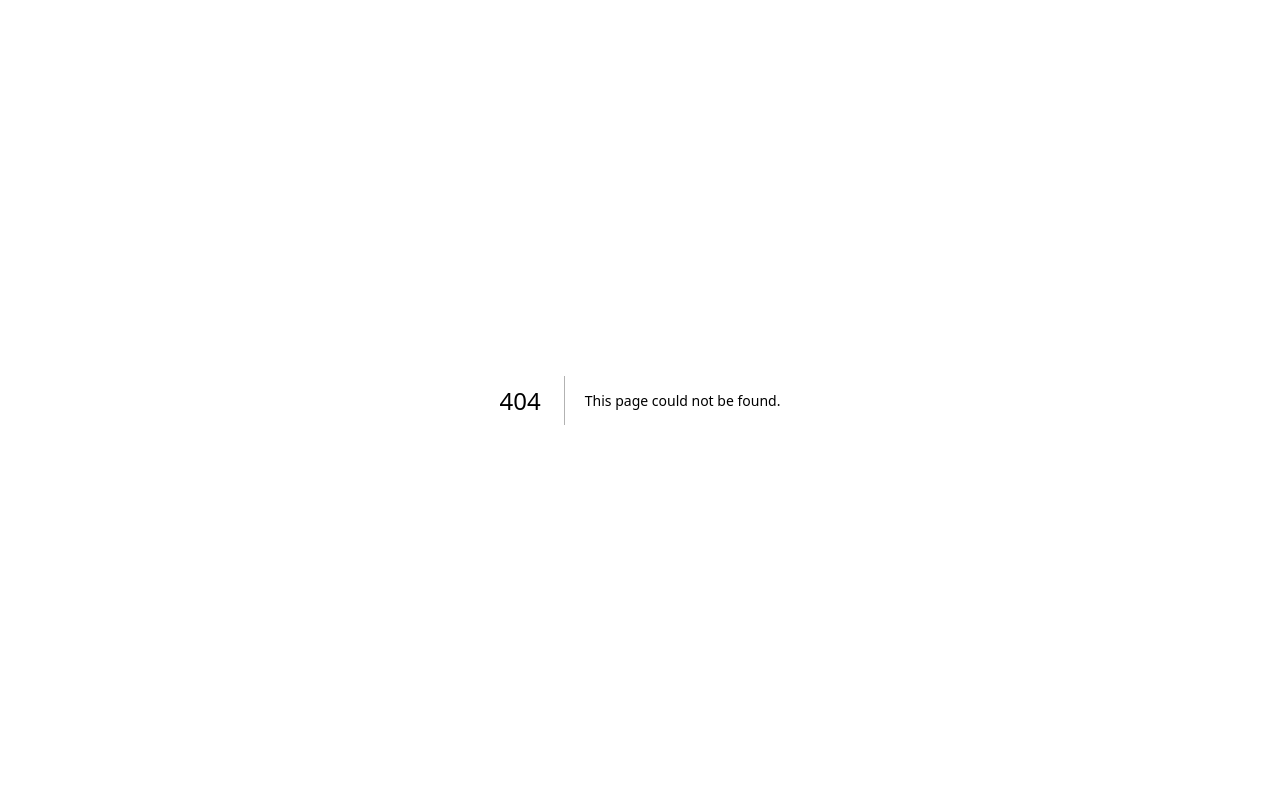
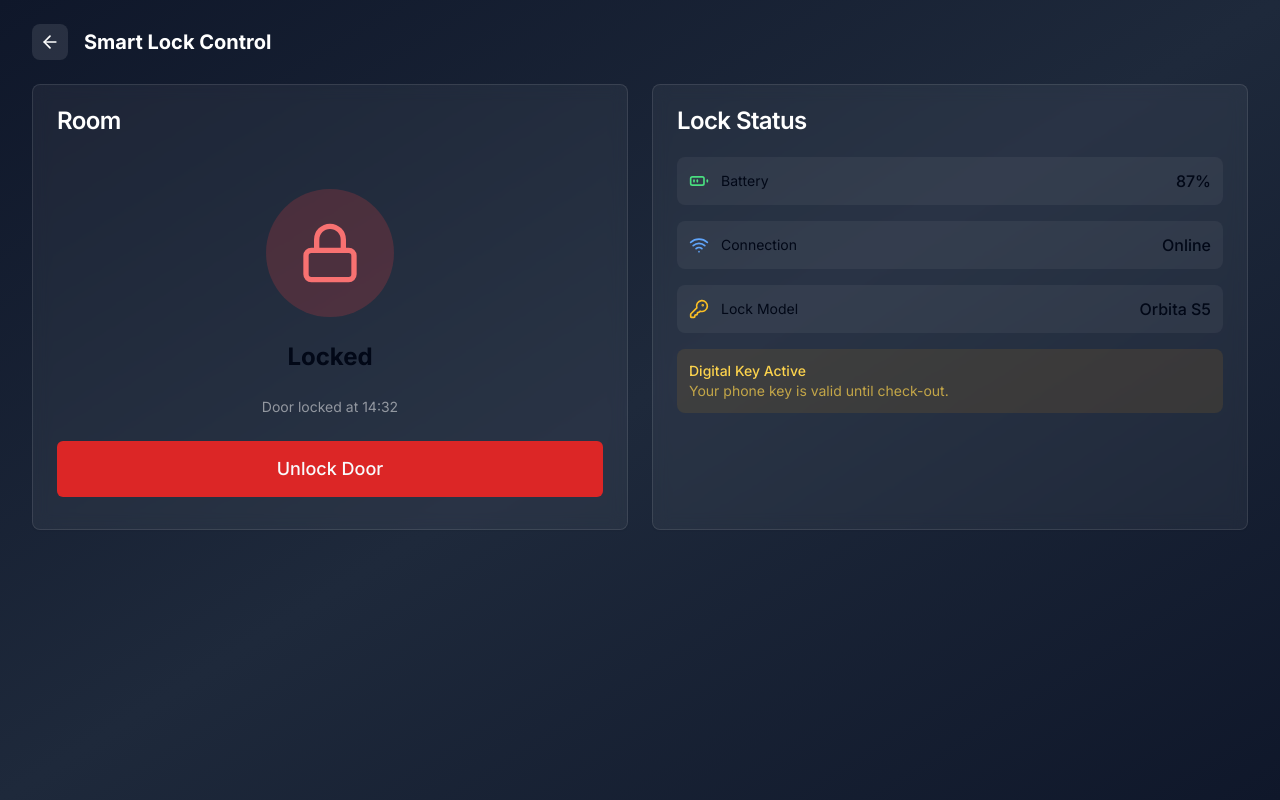
Before and after one commit to wodeh/__NeXus__, a Next.js app in the folder nexus-hospitality-platform-final/nexus-hospitality-platform/apps/web/: page /iptv/lock in a window 1280 px wide. Before the commit this address had no page. Built offline with nearby package versions, Linux system fonts and the light colour scheme.

Commit message:
feat: IPTV Portal - guest in-room experience + lock control + dining

```diff
--- /dev/null
+++ b/nexus-hospitality-platform-final/nexus-hospitality-platform/apps/web/src/app/iptv/lock/page.tsx
@@ -0,0 +1,101 @@
+"use client";
+
+import { useState } from "react";
+import { useSearchParams } from "next/navigation";
+import { Card, CardContent, CardHeader, CardTitle } from "@/components/ui/card";
+import { Button } from "@/components/ui/button";
+import { Lock, Unlock, KeyRound, ArrowLeft, BatteryMedium, Wifi } from "lucide-react";
+import Link from "next/link";
+
+export default function IPTVLockPage() {
+  const searchParams = useSearchParams();
+  const roomNumber = searchParams.get("room") || "";
+
+  const [isLocked, setIsLocked] = useState(true);
+  const [isLoading, setIsLoading] = useState(false);
+  const [lastAction, setLastAction] = useState("Door locked at 14:32");
+
+  const toggleLock = async () => {
+    setIsLoading(true);
+    // In production, call backend API
+    await new Promise((r) => setTimeout(r, 800));
+    setIsLocked(!isLocked);
+    setLastAction(isLocked ? `Door unlocked at ${new Date().toLocaleTimeString()}` : `Door locked at ${new Date().toLocaleTimeString()}`);
+    setIsLoading(false);
+  };
+
+  return (
+    <div className="min-h-screen bg-gradient-to-br from-slate-900 via-slate-800 to-slate-900 text-white">
+      <header className="flex items-center gap-4 px-8 py-6">
+        <Link href={`/iptv?room=${roomNumber}`} className="rounded-lg bg-white/10 p-2 hover:bg-white/20">
+          <ArrowLeft className="h-5 w-5" />
+        </Link>
+        <h1 className="text-xl font-bold">Smart Lock Control</h1>
+      </header>
+
+      <div className="mx-8 grid grid-cols-1 gap-6 md:grid-cols-2">
+        <Card className="border-white/10 bg-white/5 backdrop-blur">
+          <CardHeader>
+            <CardTitle className="text-white">Room {roomNumber}</CardTitle>
+          </CardHeader>
+          <CardContent className="flex flex-col items-center gap-6 py-8">
+            <div
+              className={`flex h-32 w-32 items-center justify-center rounded-full transition-all ${
+                isLocked ? "bg-red-500/20 text-red-400" : "bg-green-500/20 text-green-400"
+              }`}
+            >
+              {isLocked ? <Lock className="h-16 w-16" /> : <Unlock className="h-16 w-16" />}
+            </div>
+
+            <p className="text-2xl font-bold">
+              {isLocked ? "Locked" : "Unlocked"}
+            </p>
+            <p className="text-sm text-white/50">{lastAction}</p>
+
+            <Button
+              onClick={toggleLock}
+              disabled={isLoading}
+              className={`h-14 w-full text-lg ${
+                isLocked
+                  ? "bg-red-600 hover:bg-red-700"
+                  : "bg-green-600 hover:bg-green-700"
+              }`}
+            >
+              {isLoading
+                ? "Processing..."
+                : isLocked
+                ? "Unlock Door"
+                : "Lock Door"}
+            </Button>
+          </CardContent>
+        </Card>
+
+        <Card className="border-white/10 bg-white/5 backdrop-blur">
+          <CardHeader>
+            <CardTitle className="text-white">Lock Status</CardTitle>
+          </CardHeader>
+          <CardContent className="space-y-4">
+            {[
+              { label: "Battery", value: "87%", icon: BatteryMedium, color: "text-green-400" },
+              { label: "Connection", value: "Online", icon: Wifi, color: "text-blue-400" },
+              { label: "Lock Model", value: "Orbita S5", icon: KeyRound, color: "text-amber-400" },
+            ].map((item) => (
+              <div key={item.label} className="flex items-center justify-between rounded-lg bg-white/5 p-3">
+                <div className="flex items-center gap-3">
+                  <item.icon className={`h-5 w-5 ${item.color}`} />
+                  <span className="text-sm">{item.label}</span>
+                </div>
+                <span className="font-medium">{item.value}</span>
+              </div>
+            ))}
+
+            <div className="mt-4 rounded-lg bg-amber-500/10 p-3 text-sm text-amber-300">
+              <p className="font-medium">Digital Key Active</p>
+              <p className="text-amber-300/70">Your phone key is valid until check-out.</p>
+            </div>
+          </CardContent>
+        </Card>
+      </div>
+    </div>
+  );
+}
```
